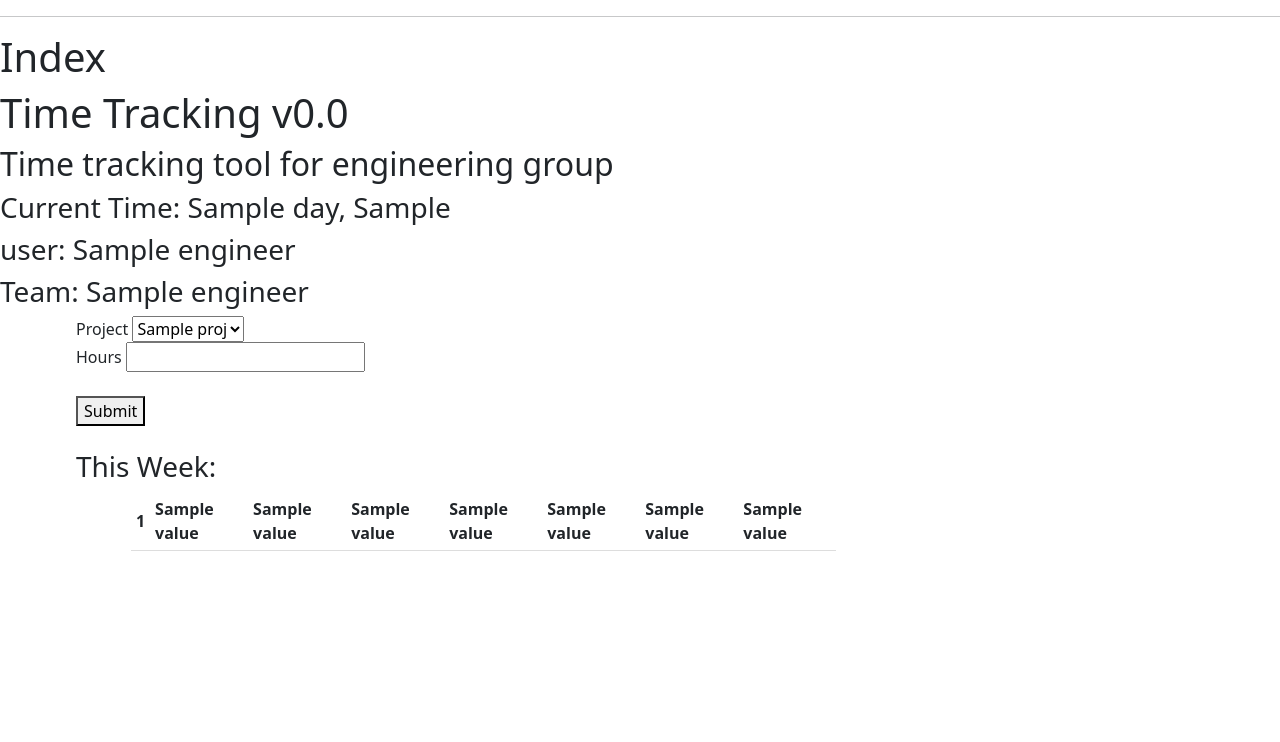
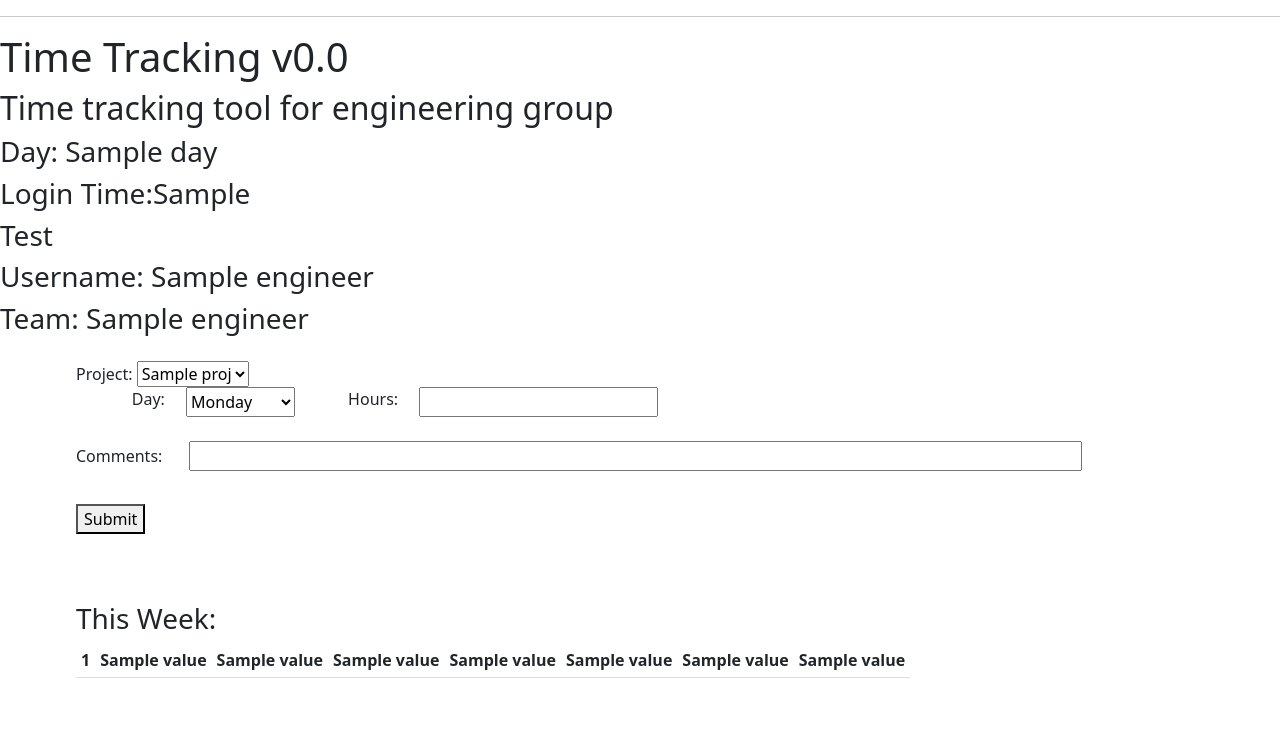
Before and after one commit to Slusks/TimeCheck, a Flask app: template templates/index.html in a window 1280 px wide. Shown: the part 72-814 px from the top of the page. Before the commit the page ends 623 px from the top, so only its background shows below. Run offline with Flask 2, Linux system fonts and the light colour scheme; the template is opened without the code that fills it: most values are stand-ins (such as "Sample title", 1, 10 or a date in 2020); lists and menus that the app fills with data are empty.

Commit message:
Cleaned up features
Finished shop submit fields
confirm data submit
added timestamps

Next:
dump to csv
pull csv data in separate tab

```diff
--- a/templates/base.html
+++ b/templates/base.html
@@ -37,13 +37,23 @@
         input {
             max-width: 90%;
         }
+
+        #form-container{
+            display:flex;
+            flex-wrap: wrap;
+            flex-direction: column;
+            margin-top: 2%;
+        }
         .container {
-            max-width:fit-content;
-            margin-left: 5%;
-            margin-right: 10%;
+            margin:5%;
         }
 
-
+        #category {
+            margin-left: 2%;
+        }
+        #HourInput {
+            margin-left: 2%;
+        }
 
 
     </style>
--- a/templates/index.html
+++ b/templates/index.html
@@ -2,57 +2,67 @@
 {% extends 'base.html' %}
 
 {% block content %}
-    <h1>{% block title %} Index {% endblock %}</h1>
     <h1>Time Tracking v0.0</h1>
     <h2>Time tracking tool for engineering group</h2>
-    <h3>Current Time: {{ data['day'] }},  {{ data['utc_dt'] }}</h3>
+    <h3>Day: {{ data['day'] }}</h3>
+    <h3>Login Time:{{ data['utc_dt'] }}</h3></h3>
     <h3 id="test">Test:</h3>
-    <h3 id="user">user: {{ data['engineer'][0] }}</h3>
+    <h3 id="user">Username: {{ data['engineer'][0] }}</h3>
     <h3 id="team">Team: {{ data['engineer'][1] }}</h3>
-    <!--<h3 id="test">{{data['file']}}</h3>-->
 
 
-    <div class="container">
+    <!--<button style="display: flex; float:left; margin-left:10%; margin-top: 1%;" onclick="newRow()">Add</button>-->
+  <!-- I want to copy this whole div but make the id something like form-container2, 3, 4, etc.-->
+      <div class="container" id="form-container" style="display:flexbox;">
         <form action="{{ url_for("home")}}" method="post" name="selection">
         <div>
         {% if data['engineer'][1] == "Shop" %}
-      <label>Category</label>
+        <div style="display: flex; float:left;">
+          <label>Category: </label>
           <select name="CategoryInput" id="category">
             {% for cat in data['jobs']['category'] %}
             <option  value= "{{cat}}">{{cat}}</option>
-        <!--<option value="Test Rigs">Test Rigs</option>
-        <option value="Tool/Fixture/TestBox">Tool/Fixture/TestBox</option>
-        <option value="Engineering Disposition">Engineering Disposition</option>
-        <option value="External Communication">External Communication</option>
-        <option value="Warranty">Warranty</option>-->
             {% endfor %}
           </select>
           </div>
           {% else %}
-      <label>Project</label>
+          <label>Project: </label>
           <select id="project">
             {% for proj in data['jobs']['projects'] %}
             <option name="ProjectInput" value={{proj}}>{{proj}}</option>
-        <!--<option value="Test Rigs">Cargo Rig</option>
-        <option value="Tool/Fixture/TestBox">New Heli Rig</option>
-        <option value="Engineering Disposition">3D Printing</option>
-        <option value="External Communication">Nachos</option>-->
+
             {% endfor %}
           </select>
+        </div>
         {% endif %}
-      <br>
-      <label>Hours</label>
+
+        <div style="display: flex; padding-left: 5%;">
+          <label style="margin-right: 2%;">Day: </label>
+          <select name="DayInput" id="day">
+            <option id= "Monday"  value= "Monday">Monday</option>
+            <option id= "Tuesday"  value= "Tuesday">Tuesday</option>
+            <option id= "Wednesday"  value= "Wednesday">Wednesday</option>
+            <option id= "Thursday"  value= "Thursday">Thursday</option>
+            <option id= "Friday"  value= "Friday">Friday</option>
+            <option id= "Saturday"  value= "Saturday">Saturday</option>
+            <option id= "Sunday"   value= "Sunday" >Sunday</option>
+          </select>
+        <label style="padding-left: 5%;">Hours: </label>
         <input id="HourInput" name="HourInput" type="number">
-      <br><br>
-      <button type="submit">Submit</button>
-    </form>
-
-
-
       </div>
       <br>
+      <label style="padding-right: 2%; max-width:10%;">Comments: </label>
+      <input type="textarea" id="comments" name="commentInput" style="width:80%;">
+      <br>
+      <button type="submit" style="max-width: 10%; margin-top: 3%;" id="submitButton">Submit</button> <div id="submitMessage" style="visibility:hidden;"> Submitted!!</div>
+      </form>
+      </div>
+      <!-- I want to copy this whole div but make the id something like form-container2, 3, 4, etc.-->
+
+    <!--This can probably get moved to a different tab-->
+    <!--Add functionality to display by week, month, sum.-->
+    <div class="container">
       <h3>This Week: </h3>
-    <div class="container">
         <table id="myTable">
           {% for key, value in data['file'].items() %}
             <tr>
@@ -66,65 +76,28 @@
               <th>{{value[7]}}</th>
             </tr>
           {% endfor %}
-           <!-- <tr>
-              <th></th>
-              <th> Category</th>
-              <th id="Monday">Monday</th>
-              <th id="Tuesday">Tuesday</th>
-              <th id="Wednesday">Wednesday</th>
-              <th id="Thursday">Thursday</th>
-              <th id="Friday">Friday</th>
-            </tr>
-            <tr>
-              <td><button onClick ="newRow()"> + </button></td>
-              <td>
-                  <select id="category">
-                    <option value="Technical Documentation">Technical Documentation</option>
-                    <option value="Test Rigs">Test Rigs</option>
-                    <option value="Tool/Fixture/TestBox">Tool/Fixture/TestBox</option>
-                    <option value="Engineering Disposition">Engineering Disposition</option>
-                    <option value="External Communication">External Communication</option>
-                    <option value="Warranty">Warranty</option>
-                  </select>
-                </td>
-              <td><input id="MondayInput" type="number"> </td>
-              <td><input id="TuesdayInput" type="number"> </td>
-              <td><input id="WednesdayInput" type="number"> </td>
-              <td><input id="ThursdayInput" type="number"> </td>
-              <td><input id="FridayInput" type="number"> </td>
-            </tr>-->
           </table>
+      <!--This can probably get moved to a different tab-->
     <script>
 
+
+      document.getElementById("test").innerText = "Test"
+      //Creates default Day
       let jsDay = {{ data['day'] | tojson }}
-      document.getElementById("test").innerText = jsDay
+      document.getElementById(jsDay).setAttribute("selected", "selected")
 
-      document.getElementById(jsDay).style.color = "lightblue"
+      document.getElementById("submitButton").addEventListener("click", (e) =>{
+        console.log("button was clicked")
+        document.getElementById("submitMessage").style.visibility = "visible"
+      })
+
+
+
 
       function newRow(){
-        var table = document.getElementById("myTable")
-        var row = table.insertRow(-1);
-        var cell1 = row.insertCell(0);
-        var cell = row.insertCell(1);
-        var cell = row.insertCell(2);
-        var cell = row.insertCell(3);
-        var cell = row.insertCell(4);
-        var cell = row.insertCell(5);
+        console.log("cloning")
 
-        cell1.createElement('select');
 
-        var option = new Option()
-        var option = new Option()
-        var option = new Option()
-        var option = new Option()
-        var option = new Option()
-
-        "Technical Documentation"
-                   "Test Rigs"
-                    "Tool/Fixture/TestBox"
-                    "Engineering Disposition"
-                    "External Communication"
-                    "Warranty"
 
 
 
```
Also changed, not shown: app2.py (+12 -8 lines), templates/formField.html (added). Lines whose indentation alone changed are shown as unchanged.
